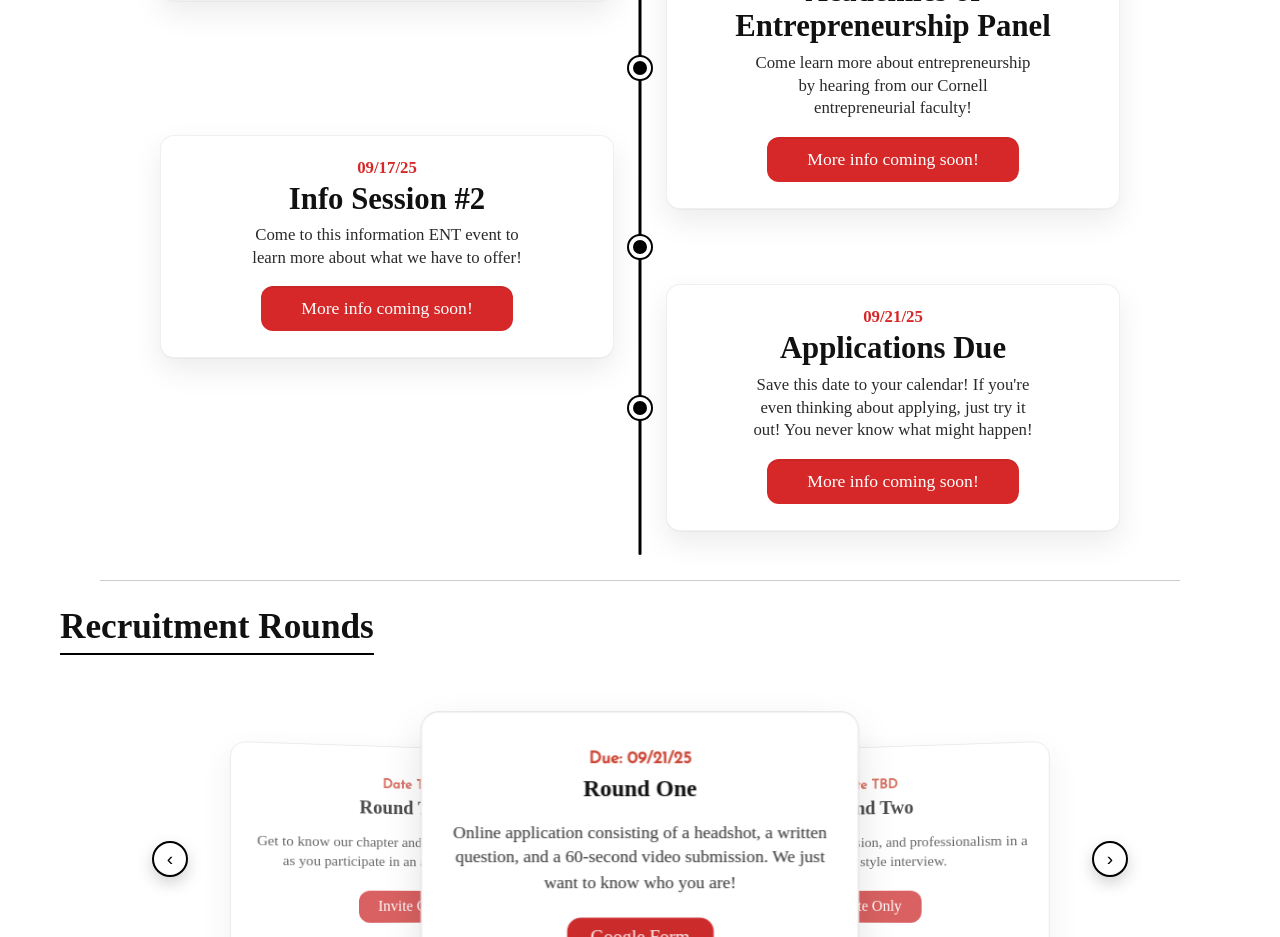
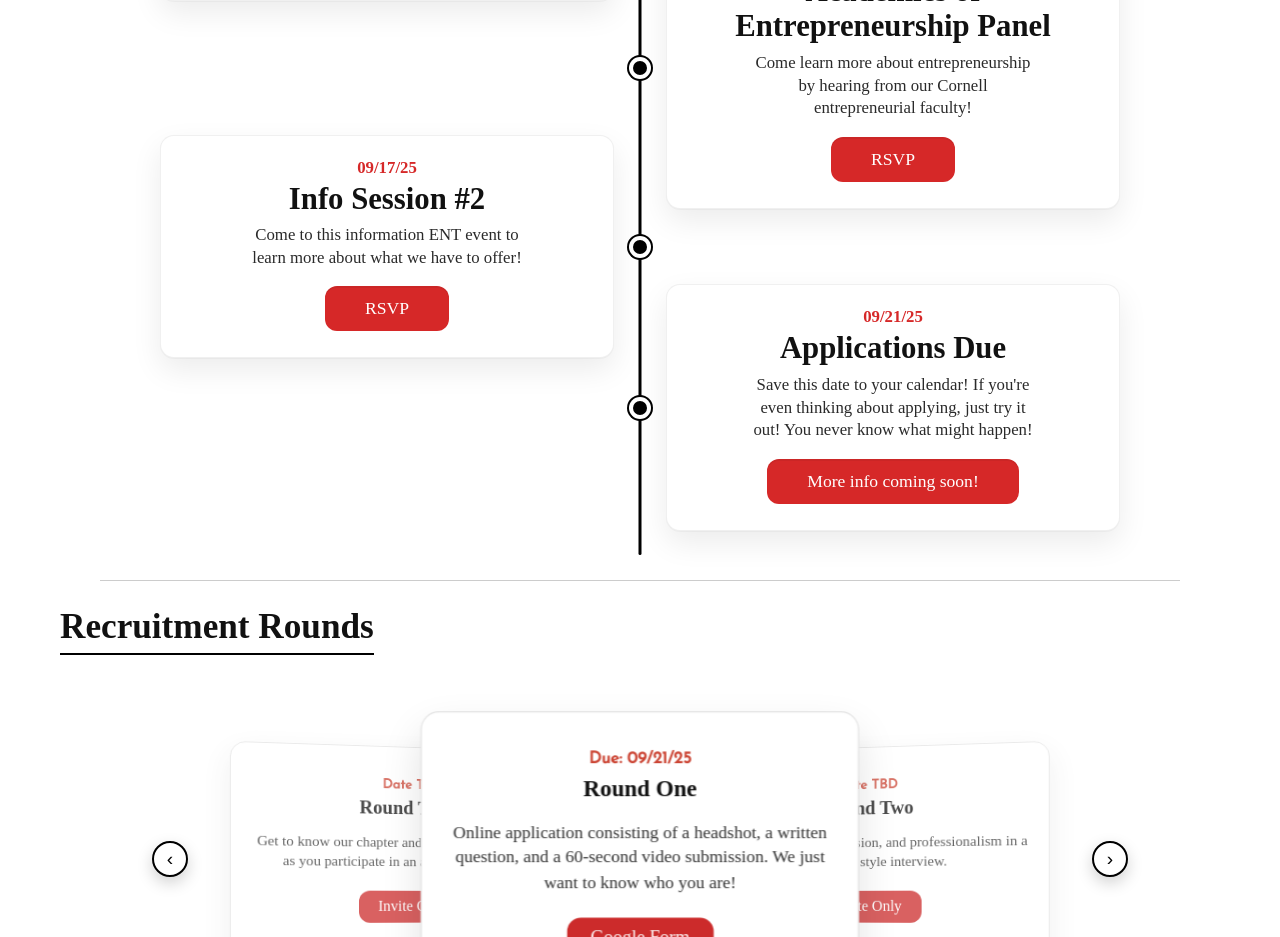
Before and after one commit to entcornell/ent-website, a React (Create React App) app: page /recruitment in a window 1280 px wide. Shown: the part 2120-3057 px from the top of the page. Built offline with nearby package versions, Linux system fonts and the light colour scheme; a web font is replaced by a local one.

Commit message:
Updated the timeline with forms

```diff
--- a/src/components/Recruitment.js
+++ b/src/components/Recruitment.js
@@ -27,8 +27,8 @@ const eventsData = [
   { when: "09/10/25", title: "Info Session #1", blurb: "Come to this information ENT event to learn more about what we have to offer!", cta: "RSVP", to: "https://forms.gle/Wd1pRcVHm1RfSVUo9"},
   { when: "09/10/25", title: "Applications Open!", blurb: "Start working on your application!", cta: "Apply Today!", to: "https://forms.gle/jnmfPFrpyQyae6eY6"},
   { when: "09/13/25", title: "Club Fest", blurb: "Stop by our table at Club Fest to meet more of our current members. They can give you insight about the club!", cta: "See Details" },
-  { when: "09/15/25", title: "Academics of Entrepreneurship Panel", blurb: "Come learn more about entrepreneurship by hearing from our Cornell entrepreneurial faculty!", cta: "More Info Coming Soon!"},
-  { when: "09/17/25", title: "Info Session #2", blurb: "Come to this information ENT event to learn more about what we have to offer!", cta: "See Details" },
+  { when: "09/15/25", title: "Academics of Entrepreneurship Panel", blurb: "Come learn more about entrepreneurship by hearing from our Cornell entrepreneurial faculty!", cta: "RSVP", to: "https://forms.gle/e3reed9W8QyVUfFs8"},
+  { when: "09/17/25", title: "Info Session #2", blurb: "Come to this information ENT event to learn more about what we have to offer!", cta: "RSVP", to: "https://forms.gle/Ec8cmihqVksUr6jw8"},
   { when: "09/21/25", title: "Applications Due", blurb: "Save this date to your calendar! If you're even thinking about applying, just try it out! You never know what might happen!", cta: "Submit Application!" },
 ];
 
```
